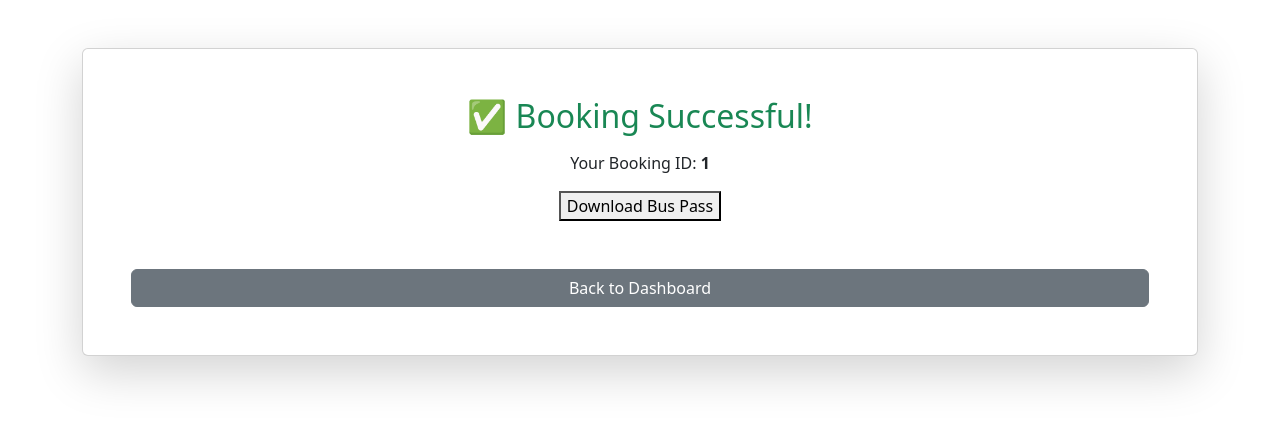
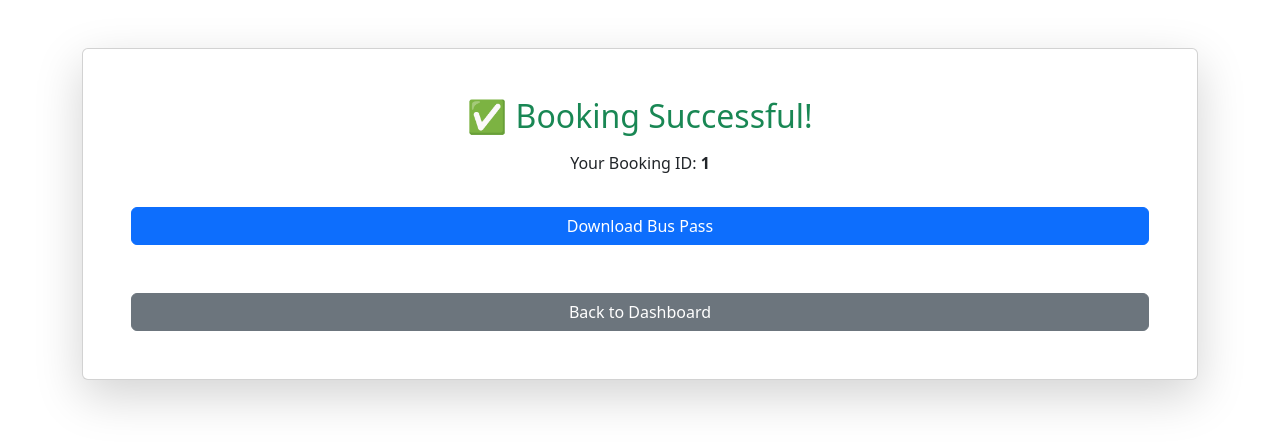
Before and after one commit to kwagh1463-jpg/bus-pass, a Flask app: template templates/success.html in a window 1280 px wide. Shown: the top 448 px of the page. Run offline with Flask 3, Linux system fonts and the light colour scheme; the template is opened without the code that fills it: most values are stand-ins (such as "Sample title", 1, 10 or a date in 2020).

Commit message:
Add files via upload

```diff
--- a/templates/success.html
+++ b/templates/success.html
@@ -13,10 +13,10 @@
 
         <p>Your Booking ID: <strong>{{ booking_id }}</strong></p>
 
-        <a href="/download/{{ booking_id }}">
-            <button>Download Bus Pass</button>
+        <a href="/static/pass_{{ booking_id }}.pdf"
+           class="btn btn-primary mt-3">
+           Download Bus Pass
         </a>
-
 
         <br><br>
 
```
